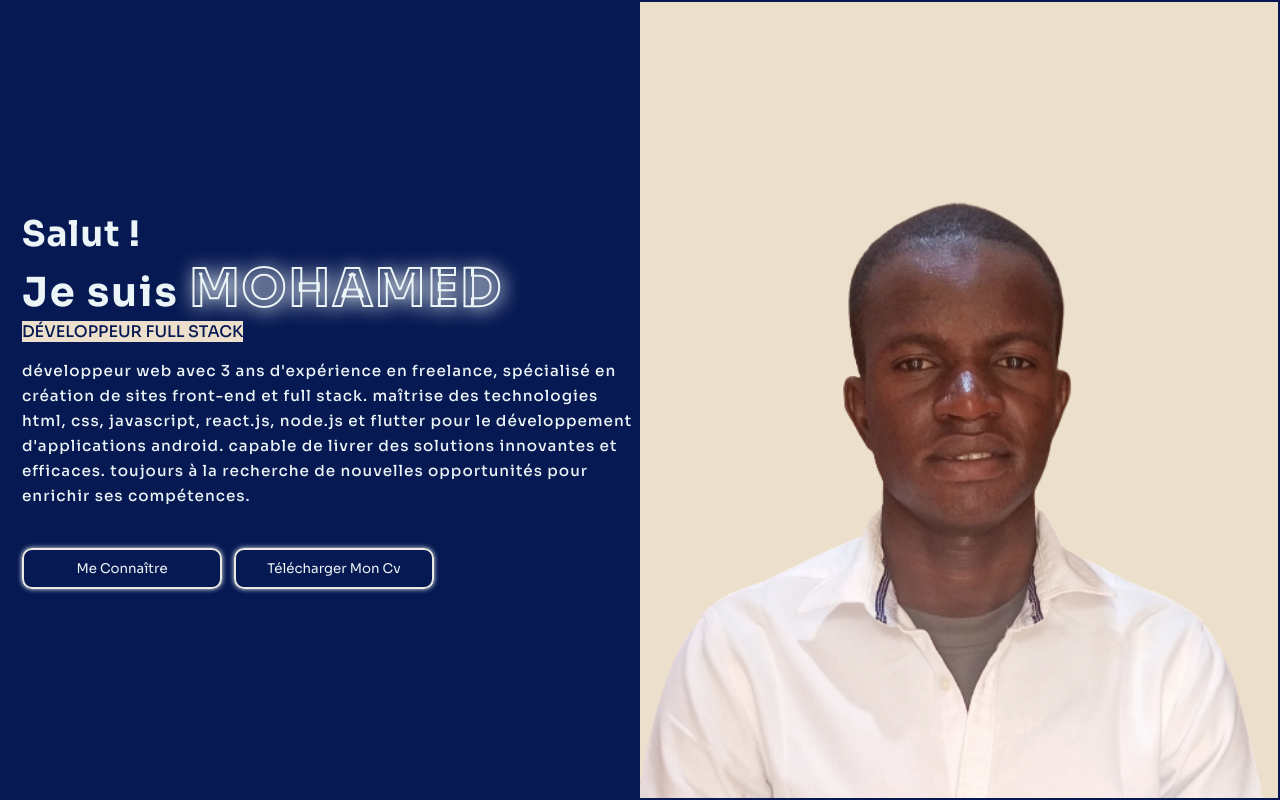
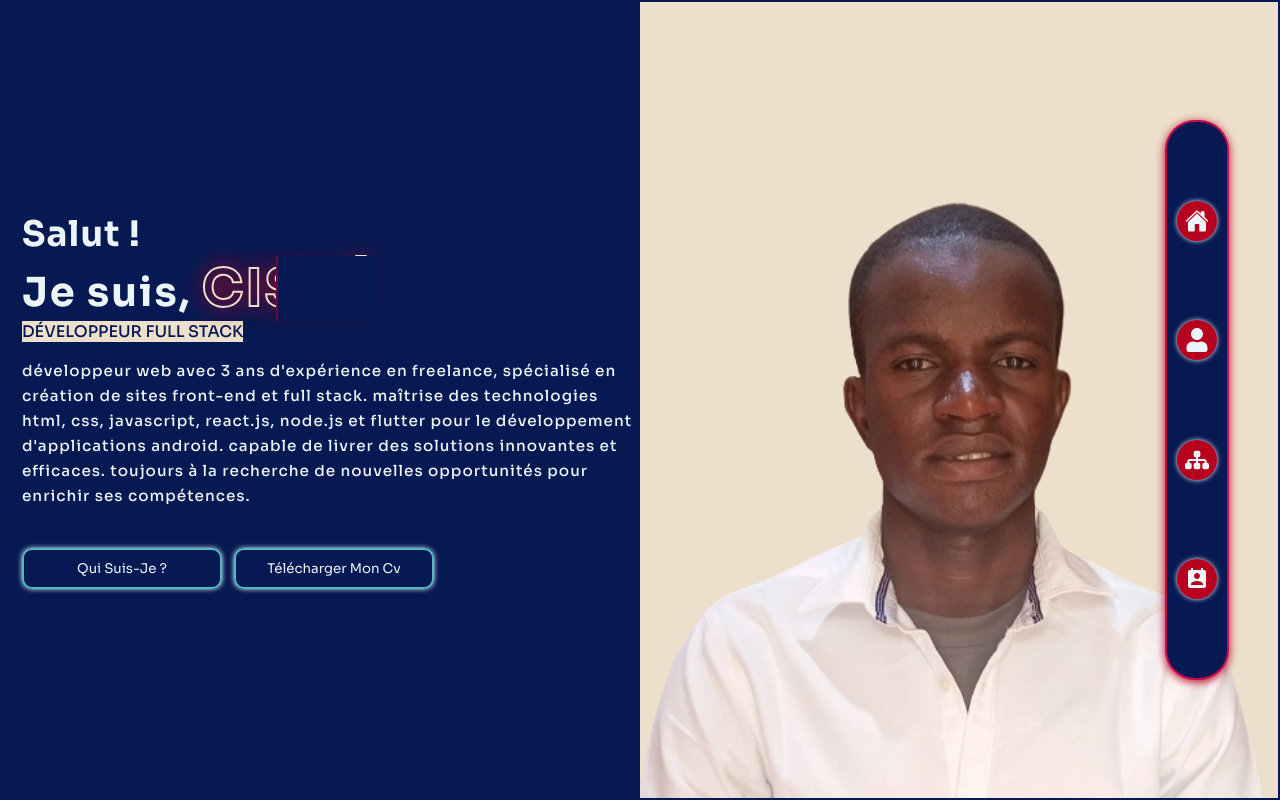
Before and after one commit to McOriginal/OriginalPortfolio, a React (Create React App) app: page / in a window 1280 px wide. Built offline with nearby package versions, Linux system fonts and the light colour scheme.

Commit message:
Ajout des animation à Home page

```diff
--- a/src/HomePage.jsx
+++ b/src/HomePage.jsx
@@ -1,5 +1,7 @@
 
 import classes from './HomePage.module.css';
+import NavLinkIcons from './NavLinkIcons';
+
 
 export default function HomPage(){
     return(
@@ -10,8 +12,8 @@ export default function HomPage(){
 
             <div className={classes.contente}>
                 <h4>Salut !</h4>
-                <h1>Je suis <span>Mohamed</span></h1>
-                <p className={classes.description}>Développeur full stack</p>
+                <h1>Je suis, <span></span></h1>
+                <p className={classes.description}> Développeur full stack </p>
 
                 <p className={classes.profile}>
                 Développeur web avec 3 ans d'expérience en freelance, spécialisé en création de sites front-end et full stack. Maîtrise des technologies HTML, CSS, JavaScript, React.js, Node.js et Flutter pour le développement d'applications Android.
@@ -19,7 +21,7 @@ export default function HomPage(){
                 </p>
 
                 <div className={classes.box_btn}>
-                    <button>Me connaître</button>
+                    <button>Qui suis-je ?</button>
                     <button className={classes.cv}> Télécharger Mon Cv</button>
                 </div>
             </div>
@@ -30,6 +32,8 @@ export default function HomPage(){
                 <img src="me.png" alt="cisse" />
             </div>
         </section>
+
+        <NavLinkIcons />
         </>
     )
 }
--- a/src/HomePage.module.css
+++ b/src/HomePage.module.css
@@ -17,27 +17,100 @@
     justify-content: center;
     align-items: center;
     padding-left: 2.5rem;
+    opacity: 0;
+    animation: show 2s forwards;
+}
+
+@keyframes show {
+    to{
+        opacity: 1;
+    }
 }
 
 
 .left h4{
     font-size: 4.4rem;
     letter-spacing: 1px;
+
 }
 
 .left h1{
     font-size: 5rem;
     letter-spacing: 2px;
+
 }
 
 .left h1 span{
-    color: var(--bgs);
+    color: var(--bg);
     font-size: 6.5rem;
     font-weight: bold;
     text-transform: uppercase;
     -webkit-text-fill-color: transparent;
     -webkit-text-stroke-width: 2px;
-    text-shadow: 2px 2px 20px var(--lightcolor);
+    text-shadow: 2px 0px 25px var(--btncolor);
+
+}
+
+
+.left h1 span{
+    position: relative;
+
+}
+
+.left h1 span::before{
+    content: "Mohamed";
+    animation: words 20s infinite;
+}
+
+@keyframes words {
+    0%, 20%{
+        content: 'Mohamed';
+    }
+
+    21%, 40%{
+        content: 'Cissé';
+    }
+
+    41%, 60%{
+        content: 'Mohamed';
+    }
+
+    61%, 80%{
+        content: 'Cissé';
+    }
+
+    81%, 100%{
+        content: 'Mohamed';
+    }
+
+}
+
+.left h1 span::after{
+    content: '';
+    position: absolute;
+    width: calc(100% + 8px);
+    height: 100%;
+    background: var(--main);
+    border-left: 2px solid var(--btncolor);
+    right: -8px;
+    animation: cursor 0.3s infinite, typing 20s steps(14) infinite;
+}
+
+
+@keyframes cursor {
+    to{
+        border-left: 2px solid var(--main);
+    }
+}
+
+@keyframes typing {
+    10%, 15%,30%,35%,50%,55%,70%,75%,90%,95%{
+        width: 0;
+    }
+
+    5%, 20%, 25%, 40%, 45%, 60%,65%,80%,85%{
+        width: calc(100% + 8px);
+    }
 }
 
 
@@ -48,7 +121,11 @@
     color: var(--main);
     font-weight: 500;
     text-transform: uppercase;
+
 }
+
+
+
 
 .left .profile{
     font-size: 1.9rem;
@@ -57,13 +134,16 @@
     letter-spacing: 1px;
     margin: 2rem 0;
     line-height: 25px;
+
 }
+
 
 
 .left .box_btn{
     display: flex;
     align-items: center;
     margin-top: 5rem;
+
 }
 
 .left button{
@@ -82,7 +162,7 @@
     position: relative;
     overflow: hidden;
     box-shadow: 0px 0px 5px var(--lightcolor);
-    animation: btn infinite 5s linear;
+    animation: btn infinite 2s linear;
 }
 
 
@@ -145,12 +225,21 @@
     display: flex;
     justify-content: center;
     align-items: self-end;
+    animation: show 2s forwards;
 }
 
 .right img{
     margin: 0 auto;
     width: 100%;
     object-fit: cover;
+    transform: translateY(-60px);
+    animation: showImage 2s forwards;
+}
+
+@keyframes showImage {
+    to{
+        transform: translateY(0);
+    }
 }
 
 
--- /dev/null
+++ b/src/NavLinkIcons.jsx
@@ -0,0 +1,25 @@
+
+import classes from './NavLinkIcons.module.css'
+import { IoHome } from "react-icons/io5";
+import { FaUser } from "react-icons/fa";
+import { FaSitemap } from "react-icons/fa6";
+import { MdPermContactCalendar } from "react-icons/md";
+
+
+export default function NavLinkIcons(){
+
+
+    return (
+        <>
+
+        <menu className={classes.items}>
+            <div className={classes.icon_items}>
+                <div className={classes.icon_box}> <IoHome  className={classes.icon} /> </div>
+                <div className={classes.icon_box}> <FaUser  className={classes.icon} /> </div>
+                <div className={classes.icon_box}><FaSitemap className={classes.icon}  /> </div>
+                <div className={classes.icon_box}><MdPermContactCalendar className={classes.icon}  /> </div>
+            </div>
+        </menu>
+        </>
+    )
+}
--- /dev/null
+++ b/src/NavLinkIcons.module.css
@@ -0,0 +1,87 @@
+
+
+.items{
+    position: fixed;
+    top: 15%;
+    right: 4%;
+    width: 8rem;
+    height: 70vh;
+    background: var(--main);
+    border: 2px solid var(--btncolor);
+    border-radius: 30px;
+    box-shadow: 0px 2px 10px var(--btncolor);
+    transform: translateX(100px);
+    transition: all ease-in-out 0.4s;
+    animation: shadow 4s infinite linear, displaying 2s forwards;
+}
+
+
+
+@keyframes displaying {
+    to{
+        transform: translateX(0);
+    }
+}
+
+@keyframes shadow {
+    0%{
+        border-color:  #f5623224;
+    }
+
+    20%{
+        border-color:  #f41b92dd;
+    }
+    50%{
+        border-color:  var(--btncolor);
+    }
+
+    60%{
+        border-color:  #f453;
+    }
+
+    80%{
+        border-color:  #f09588;
+    }
+
+    100%{
+        border-color:  #f9482203;
+    }
+}
+
+
+.items .icon_items{
+    display: flex;
+    flex-direction: column;
+    justify-content: space-evenly;
+    align-items: center;
+    height: 100%;
+}
+
+
+.icon_items .icon_box{
+    width: 40px;
+    height: 40px;
+    text-align: center;
+    border-radius: 50%;
+    position: relative;
+    background: var(--btncolor);
+    cursor: pointer;
+    box-shadow: 0px 0px 5px var(--lightcolor);
+    transition: all 0.2s ease-in-out;
+}
+
+.icon_items .icon_box .icon{
+    position: absolute;
+    right: 20%;
+    top: 20%;
+    font-size: 3rem;
+    cursor: pointer;
+    text-align: center;
+    transition: all 0.2s ease-in-out;
+}
+
+.icon_box:hover{
+    background: var(--btncolor);
+    color: var(--lightcolor);
+    transform: scale(1.13);
+}
```
